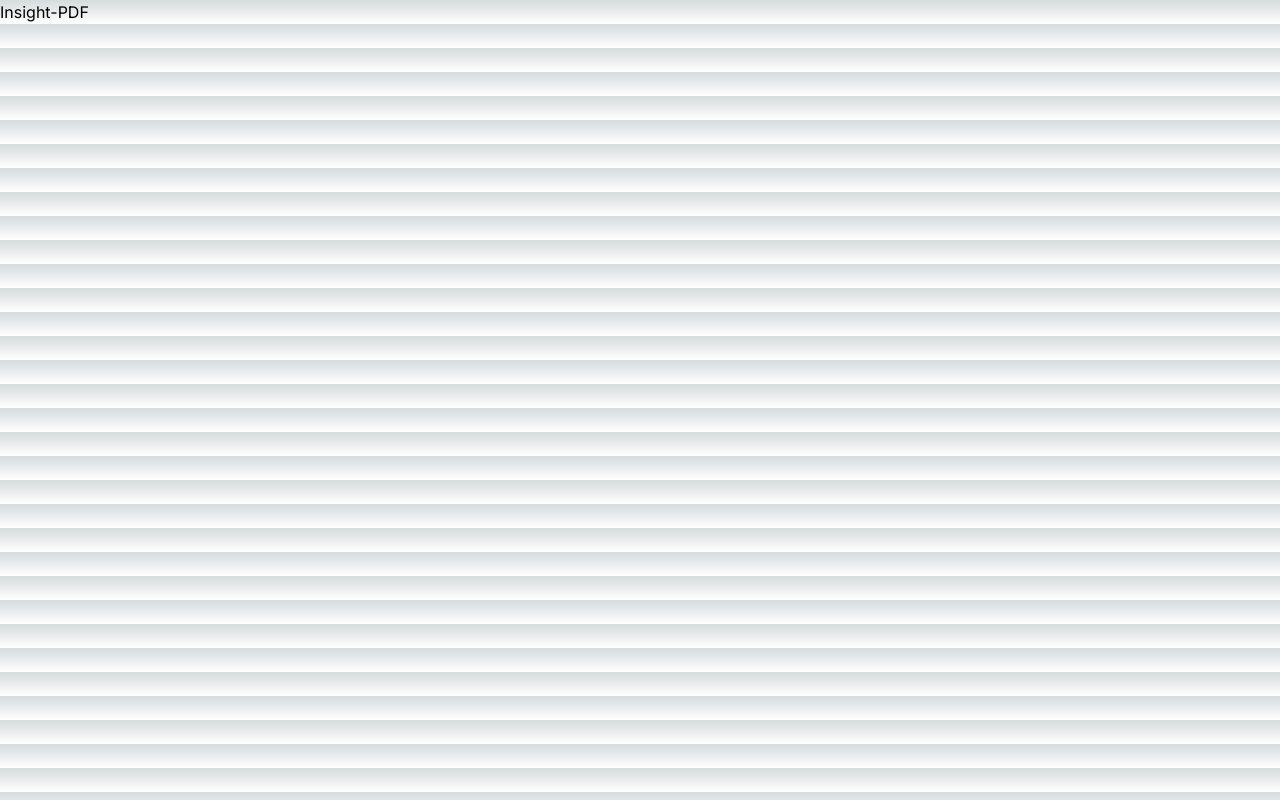
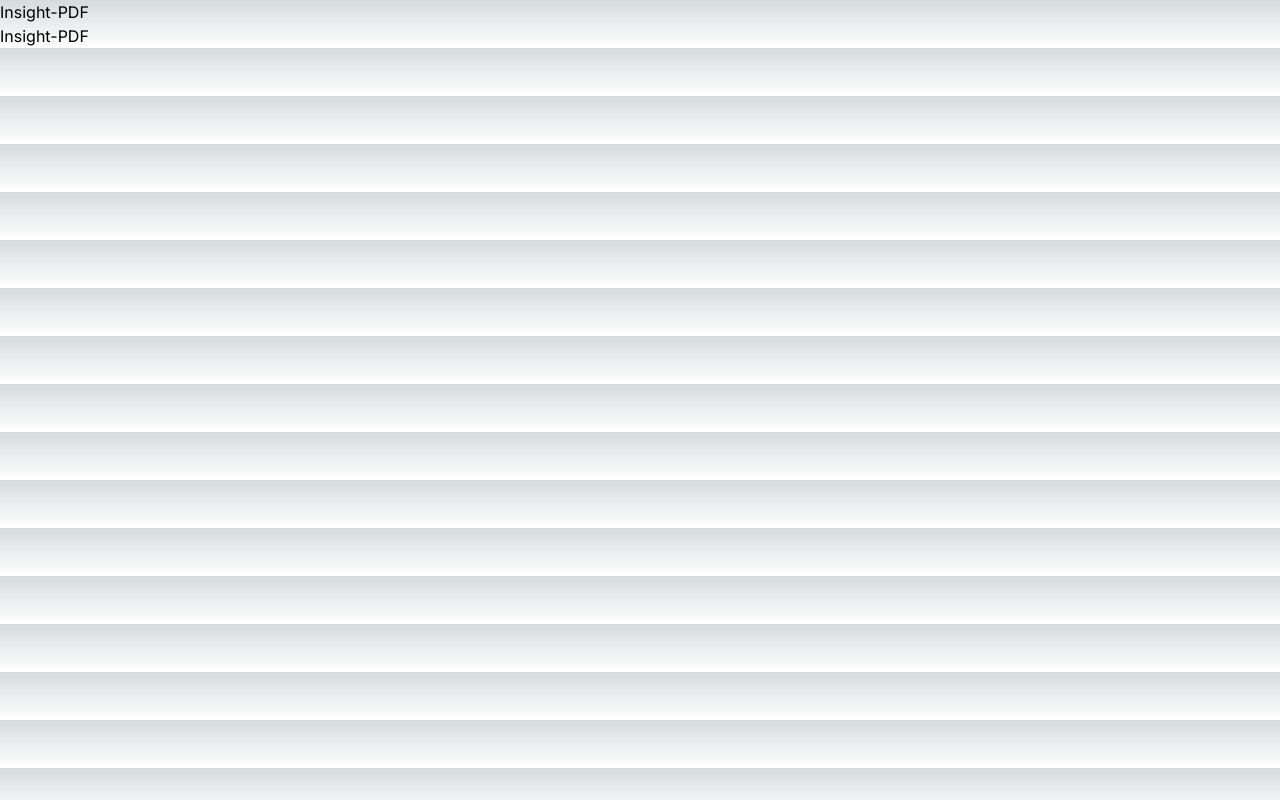
Before and after one commit to sanket95droid/dump0, a Next.js app: page / in a window 1280 px wide. Built offline with nearby package versions, Linux system fonts and the light colour scheme.

Commit message:
git check

```diff
--- a/src/app/page.tsx
+++ b/src/app/page.tsx
@@ -4,6 +4,7 @@ export default function Home() {
   return (
     <div className="main">
       <h1>Insight-PDF</h1>
+      <h3>Insight-PDF</h3>
     </div>
   )
 }
```
